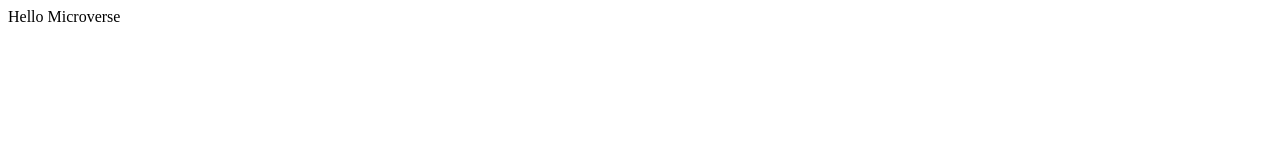
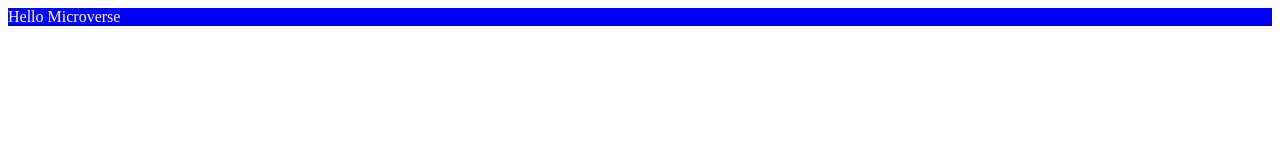
Before and after one commit to codecaiine/hello-microverse-alpha, a plain HTML site: page index.html in a window 1280 px wide. Drawn offline with Linux system fonts and the light colour scheme.

Commit message:
add css file

```diff
--- a/index.html
+++ b/index.html
@@ -3,10 +3,11 @@
 <head>
 <title>Home page</title>
 
+ <link rel="stylesheet" href="style.css">
 </head>
 <body>
 
-<header>Hello Microverse</header>
+<header class="title">Hello Microverse</header>
 
 </body>
 </html>
--- /dev/null
+++ b/style.css
@@ -0,0 +1,4 @@
+header {
+    color: white;
+    background: blue;
+}
```
